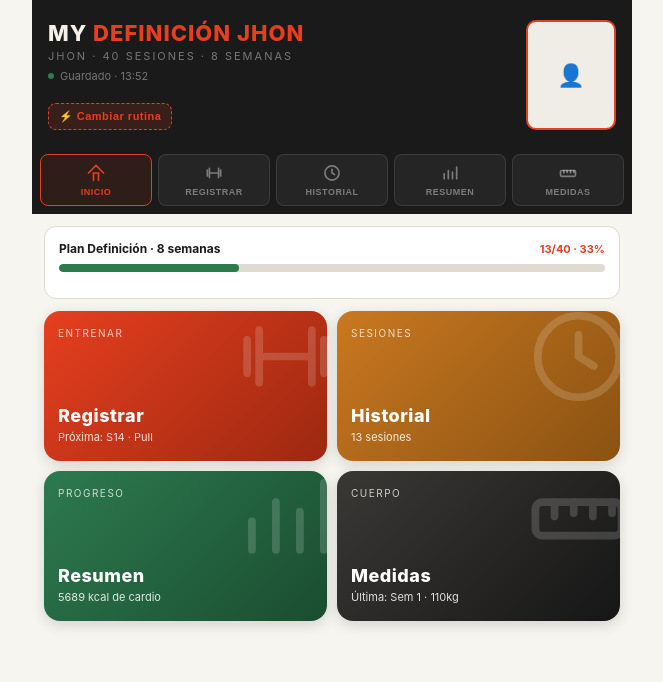
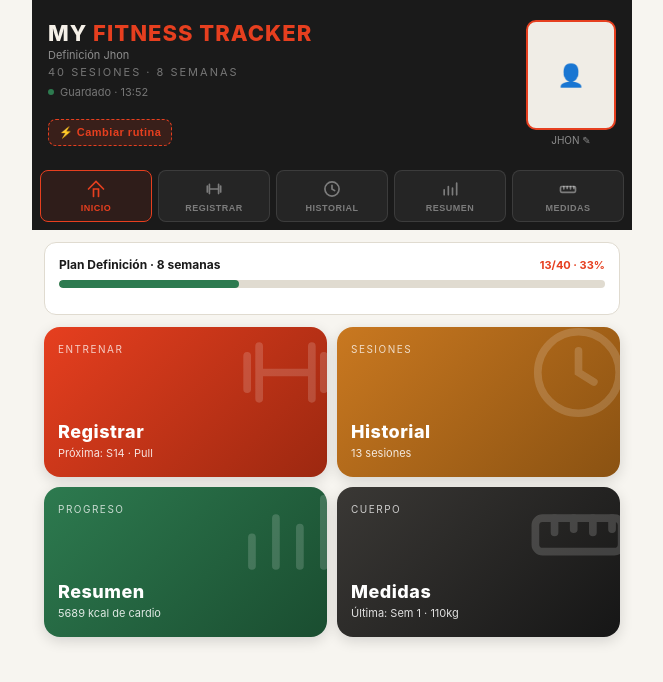
Before and after one commit to jhonnylly/fitness, a plain HTML site: page index.html in a window 1280 px wide. Shown: the whole page, without its empty margins (308-971 px from the left). Drawn offline with nearby package versions, Linux system fonts and the light colour scheme.

Commit message:
feat: nombre editable bajo foto de perfil + header limpio

```diff
--- a/index.html
+++ b/index.html
@@ -151,8 +151,9 @@ textarea{resize:vertical;min-height:60px;}
   <div style="display:flex;gap:12px;align-items:stretch;">
     <div style="flex:1;display:flex;flex-direction:column;justify-content:space-between;gap:8px;">
       <div>
-        <div class="header-title">MY <span id="header-routine-name">FITNESS TRACKER</span></div>
-        <div class="header-sub" id="header-routine-sub">Jhon · 40 sesiones · 8 semanas</div>
+        <div class="header-title">MY <span>FITNESS TRACKER</span></div>
+<div style="font-size:11px;color:rgba(255,255,255,0.5);margin-top:2px;" id="header-routine-name">Definición Jhon</div>
+        <div class="header-sub" id="header-routine-sub">40 sesiones · 8 semanas</div>
         <div class="sync-row">
           <div class="sync-dot" id="sync-dot"></div>
           <span id="sync-txt">Cargando...</span>
@@ -167,6 +168,7 @@ textarea{resize:vertical;min-height:60px;}
         <span style="font-size:32px;">👤</span>
       </div>
       <input type="file" id="profile-input" accept="image/*" onchange="saveProfilePic(this)" style="display:none;">
+      <div id="profile-name" onclick="editProfileName()" style="margin-top:4px;font-size:10px;color:rgba(255,255,255,0.5);text-align:center;cursor:pointer;max-width:90px;word-break:break-word;">JHON ✎</div>
     </div>
   </div>
 </header>
@@ -690,6 +692,7 @@ function load(){
 buildSessionList();
   buildMedSel();
   updateHome();
+  renderProfileName();
   renderProfilePic();
   updateHeaderRoutine();
 }
@@ -1217,8 +1220,7 @@ function updateHeaderRoutine(){
     return;
   }
   const totalSess=act.plan.reduce((s,w)=>s+w.days.length,0);
-  if(nameEl)nameEl.textContent=act.name.toUpperCase();
-  if(subEl)subEl.textContent='Jhon · '+totalSess+' sesiones · '+act.plan.length+' semanas';
+  if(subEl)subEl.textContent=totalSess+' sesiones · '+act.plan.length+' semanas';
 }
 
 function renderMedidasChart(){
@@ -1476,6 +1478,22 @@ function uploadExImage(input){
   reader.readAsDataURL(file);
 }
 
+function editProfileName(){
+  const el=document.getElementById('profile-name');
+  const current=(DB.profileName||'JHON');
+  const nuevo=prompt('Nombre:',current);
+  if(nuevo&&nuevo.trim()){
+    DB.profileName=nuevo.trim().toUpperCase();
+    save();
+    renderProfileName();
+  }
+}
+
+function renderProfileName(){
+  const el=document.getElementById('profile-name');
+  if(el)el.textContent=(DB.profileName||'JHON')+' ✎';
+}
+
 load();
 </script>
 
```
